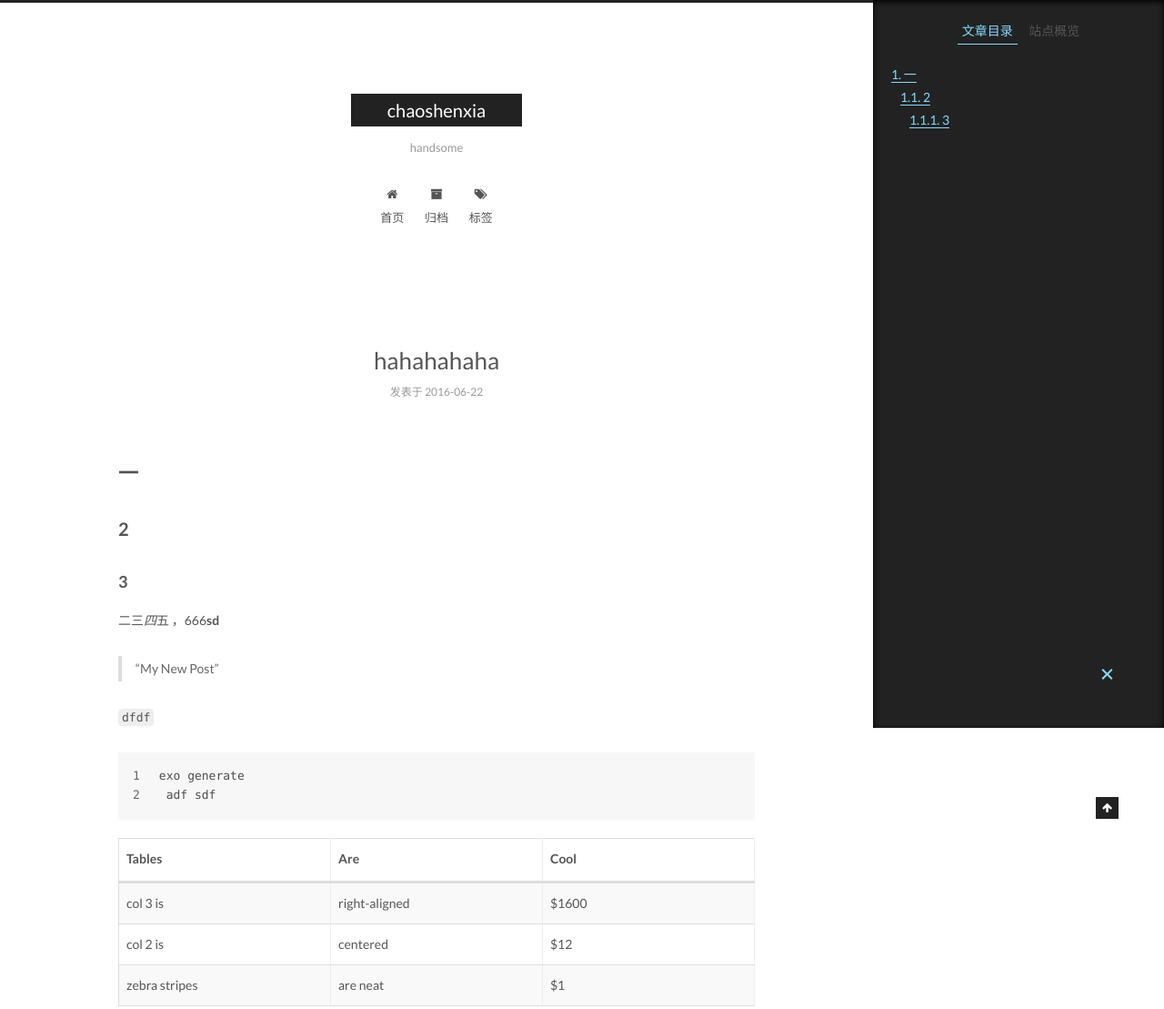
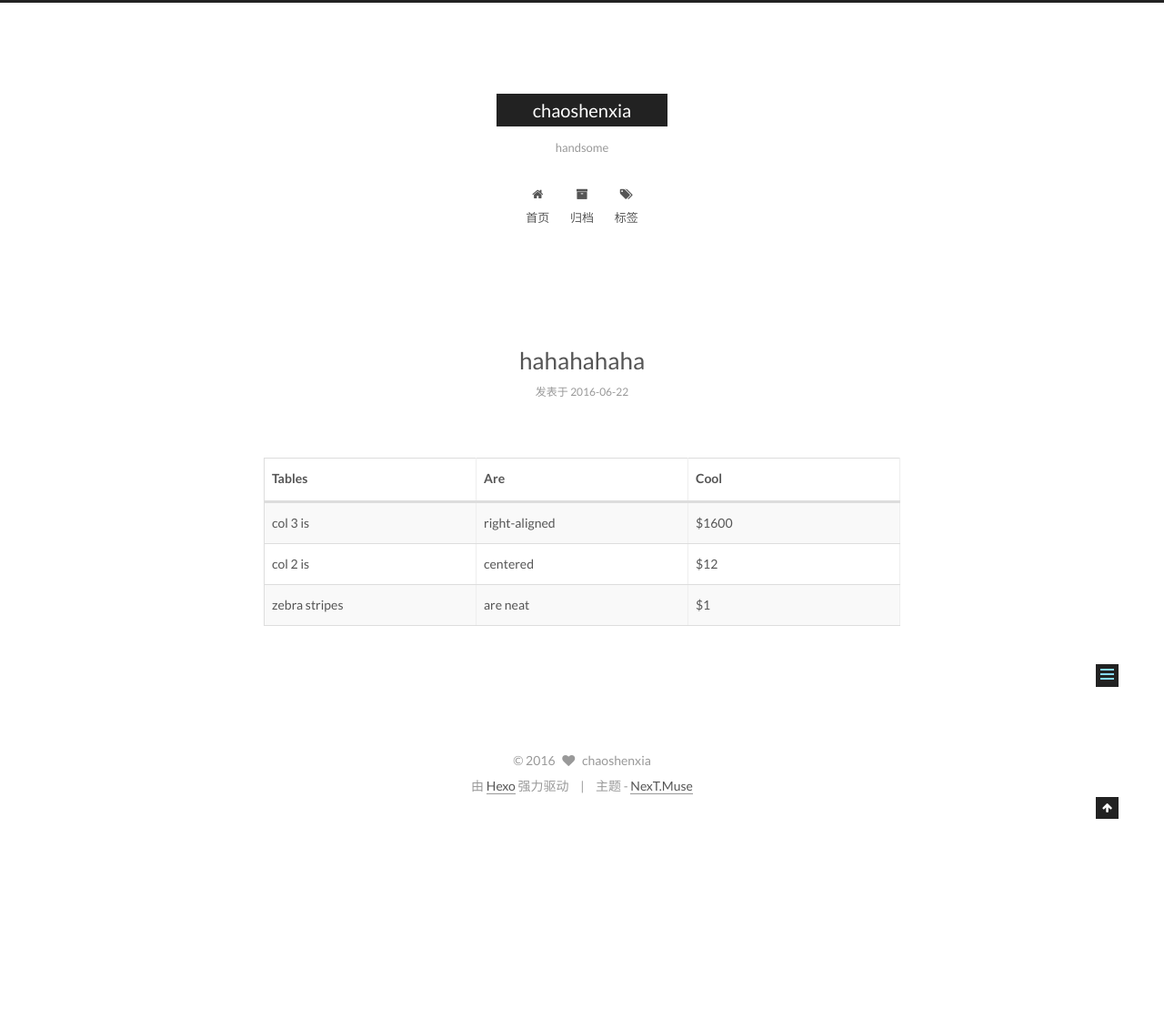
Before and after one commit to bahuzhang/chaoshenxia.github.io, a plain HTML site: page 2016/06/22/hahahahaha/index.html in a window 1280 px wide. Shown: the top 1109 px of the page at 91% size. After the commit the page ends 898 px from the top, so only its background shows below. Drawn offline with Linux system fonts and the light colour scheme.

Commit message:
Site updated: 2016-06-23 10:45:02

```diff
--- a/2016/06/22/hahahahaha/index.html
+++ b/2016/06/22/hahahahaha/index.html
@@ -84,16 +84,7 @@
 
 
 
-<meta name="description" content="一23二三四五 ，666sd
-
-“My New Post”
-
-dfdf
-12exo generate adf sdf
-
-
-
-Tables
+<meta name="description" content="Tables
 Are
 Cool
 
@@ -117,16 +108,7 @@ $1">
 <meta property="og:title" content="hahahahaha">
 <meta property="og:url" content="http://yoursite.com/2016/06/22/hahahahaha/index.html">
 <meta property="og:site_name" content="chaoshenxia">
-<meta property="og:description" content="一23二三四五 ，666sd
-
-“My New Post”
-
-dfdf
-12exo generate adf sdf
-
-
-
-Tables
+<meta property="og:description" content="Tables
 Are
 Cool
 
@@ -146,19 +128,10 @@ $12
 zebra stripes
 are neat
 $1">
-<meta property="og:updated_time" content="2016-06-22T06:20:01.244Z">
+<meta property="og:updated_time" content="2016-06-23T02:44:53.452Z">
 <meta name="twitter:card" content="summary">
 <meta name="twitter:title" content="hahahahaha">
-<meta name="twitter:description" content="一23二三四五 ，666sd
-
-“My New Post”
-
-dfdf
-12exo generate adf sdf
-
-
-
-Tables
+<meta name="twitter:description" content="Tables
 Are
 Cool
 
@@ -360,13 +333,7 @@ $1">
 
 
 
-        <h1 id="一"><a href="#一" class="headerlink" title="一"></a>一</h1><h2 id="2"><a href="#2" class="headerlink" title="2"></a>2</h2><h3 id="3"><a href="#3" class="headerlink" title="3"></a>3</h3><p>二三<em>四</em>五 ，666<strong>sd</strong></p>
-<blockquote>
-<p>“My New Post”</p>
-</blockquote>
-<p><code>dfdf</code></p>
-<figure class="highlight bash"><table><tr><td class="gutter"><pre><span class="line">1</span><br><span class="line">2</span><br></pre></td><td class="code"><pre><span class="line">exo generate</span><br><span class="line"> adf sdf</span><br></pre></td></tr></table></figure>
-<table>
+        <table>
 <thead>
 <tr>
 <th>Tables</th>
@@ -508,7 +475,7 @@ $1">
 
 
 
-              <div class="post-toc-content"><ol class="nav"><li class="nav-item nav-level-1"><a class="nav-link" href="#一"><span class="nav-number">1.</span> <span class="nav-text">一</span></a><ol class="nav-child"><li class="nav-item nav-level-2"><a class="nav-link" href="#2"><span class="nav-number">1.1.</span> <span class="nav-text">2</span></a><ol class="nav-child"><li class="nav-item nav-level-3"><a class="nav-link" href="#3"><span class="nav-number">1.1.1.</span> <span class="nav-text">3</span></a></li></ol></li></ol></li></ol></div>
+              <p class="post-toc-empty">此文章未包含目录</p>
 
           </div>
         </section>
```
Also changed, not shown: index.html (+1 -7 lines).
